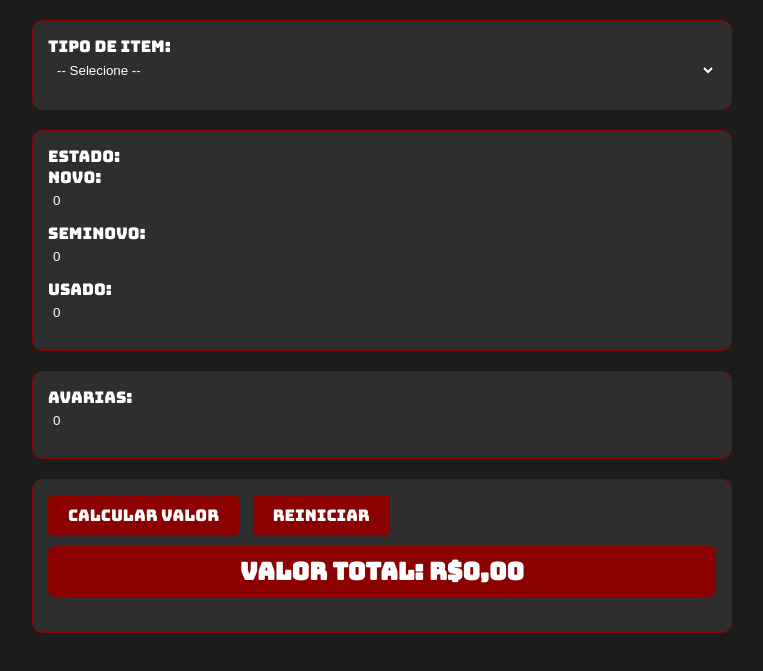
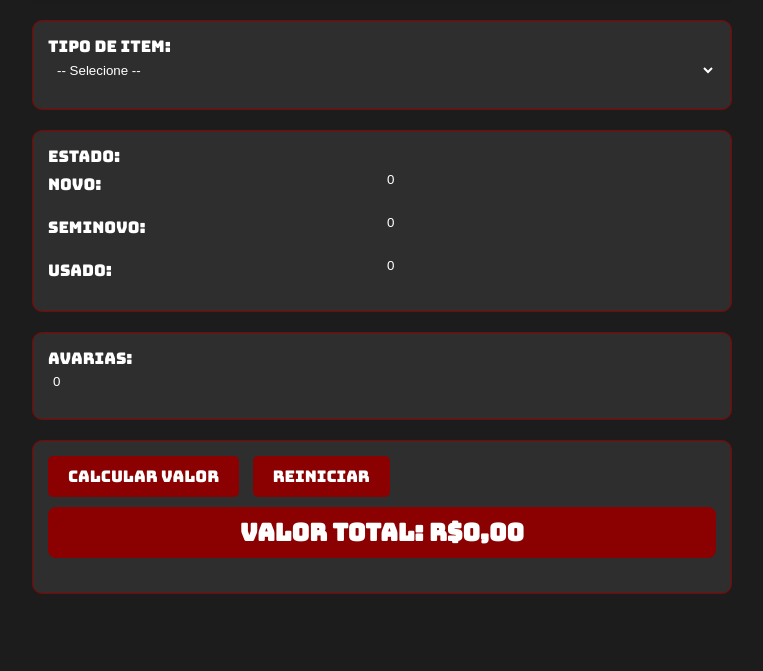
Before and after one commit to Krow-e/Loja-J, a plain HTML site: page index.html in a window 1280 px wide. Shown: the part 137-808 px from the top of the page, without its empty margins (258-1021 px from the left). Drawn offline with Linux system fonts and the light colour scheme.

Commit message:
Update style.css

```diff
--- a/style.css
+++ b/style.css
@@ -77,3 +77,20 @@ button:hover {
   border-radius: 8px;
   text-align: center;
 }
+
+.field {
+  display: flex;
+  justify-content: space-between;
+  align-items: center;
+  margin-bottom: 8px;
+  gap: 10px;
+}
+
+.field label {
+  flex: 1;
+  margin: 0;
+}
+
+.field input {
+  flex: 1;
+}
```
